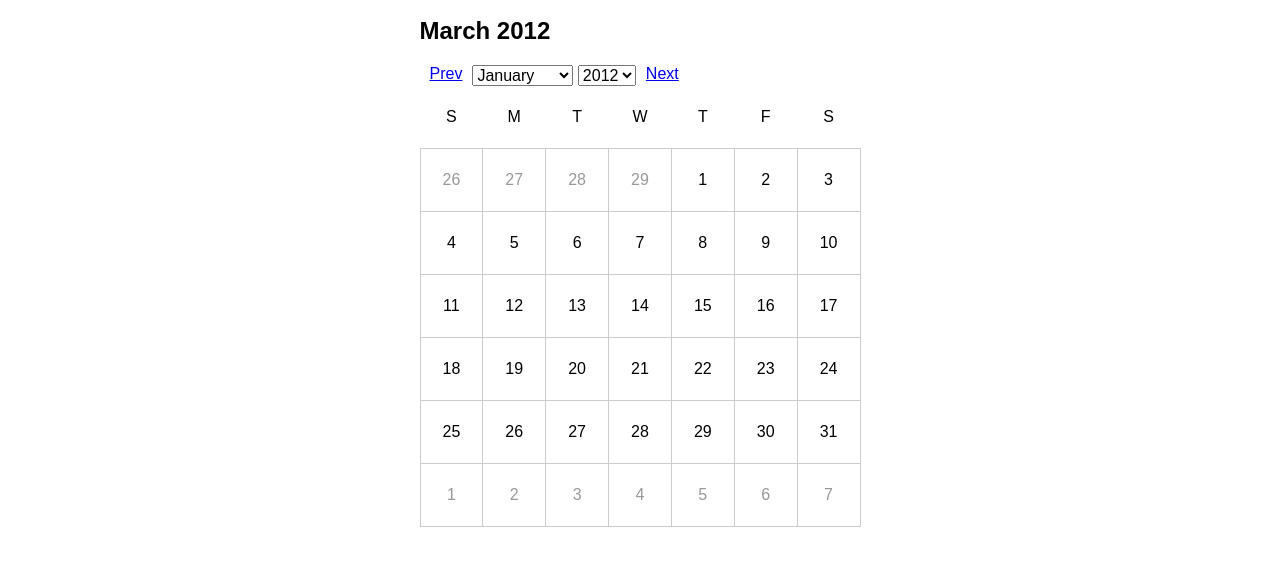
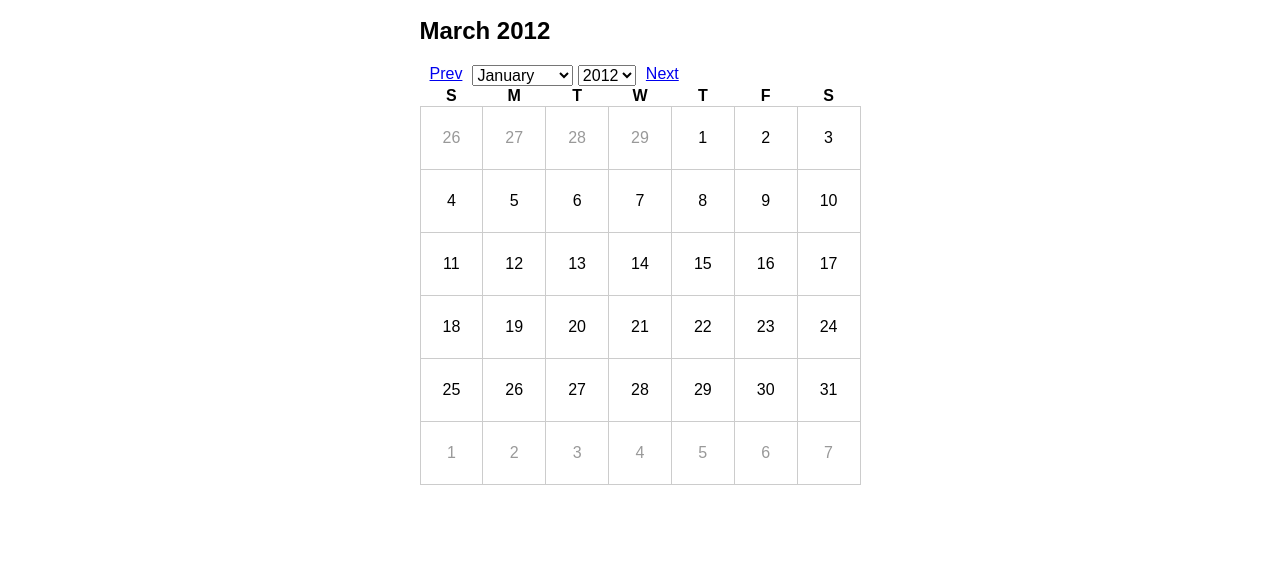
Before and after one commit to bwasilewski/Calendar, a plain HTML site: page index.html in a window 1280 px wide. Shown: the part 102-668 px from the top of the page. Drawn offline with Linux system fonts and the light colour scheme.

Commit message:
Moved days of the week into thead section

```diff
--- a/index.html
+++ b/index.html
@@ -79,17 +79,19 @@
 		<a class="calendarNav next" href="#">Next</a>
 
 		<table class="calendar">
+			<thead>
+				<tr class="dayLabels">
+					<th>S</th>
+					<th>M</th>
+					<th>T</th>
+					<th>W</th>
+					<th>T</th>
+					<th>F</th>
+					<th>S</th>
+				</tr>
+			</thead>
+			<tbody>
 
-			<tbody>
-				<tr class="dayLabels">
-					<td>S</td>
-					<td>M</td>
-					<td>T</td>
-					<td>W</td>
-					<td>T</td>
-					<td>F</td>
-					<td>S</td>
-				</tr>
 			</tbody>
 
 		</table>
```
